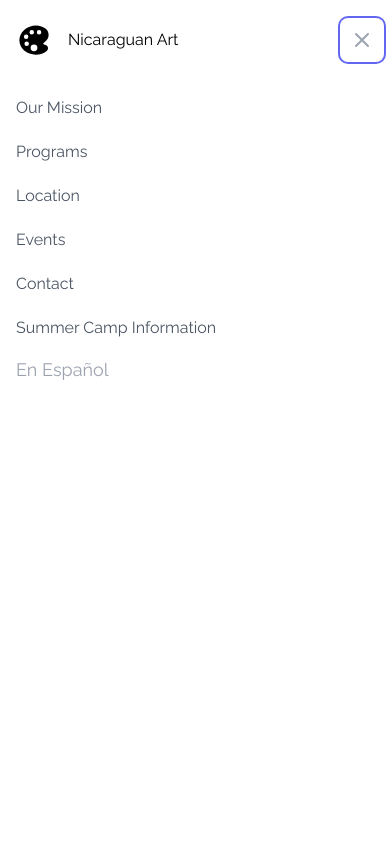
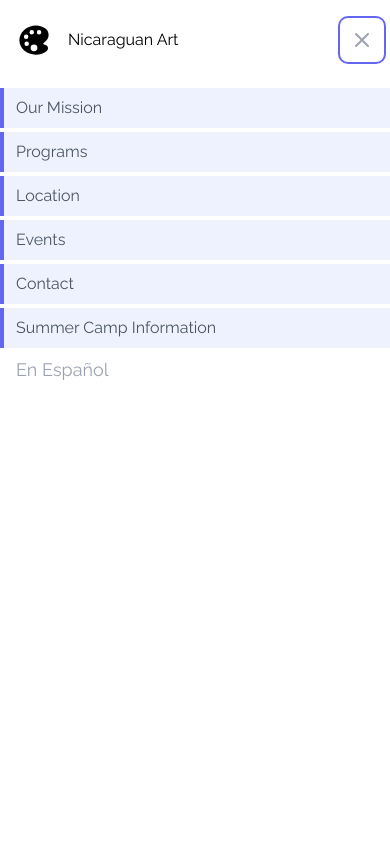
Before and after one commit to papadavis47/ometepe-art-and-education, a Next.js app: page / in a window 390 px wide. Both pictures are taken after a click on the button "Open main menu". Shown: the top 844 px of the page. Built offline with nearby package versions, Linux system fonts and the light colour scheme; a web font is replaced by a local one.

Commit message:
Add spanish functionality for mobile nav

```diff
--- a/components/NavBar/NavBar.js
+++ b/components/NavBar/NavBar.js
@@ -153,6 +153,7 @@
                         </Transition>
                       </Menu>
                     </div>
+                    {/* end desktop staff menu */}
                   </div>
                 </div>
 
@@ -183,22 +184,29 @@
 
             <Disclosure.Panel className='min-h-screen sm:hidden'>
               <div className='pt-2 pb-3 space-y-1'>
-                {navigation.map((item) => (
+                {!spanish &&
+                  navigation.map((item) => (
                     <Disclosure.Button
                       key={item.name}
-                    as='a'
+                      as='MyLink'
                       href={item.href}
-                    className={classNames(
-                      item.current
-                        ? "bg-indigo-50 border-indigo-500 text-indigo-700"
-                        : "border-transparent text-gray-600 hover:bg-gray-50 hover:border-gray-300 hover:text-gray-800",
-                      "block pl-3 pr-4 py-2 border-l-4 text-base font-medium capitalize"
-                    )}
-                    aria-current={item.current ? "page" : undefined}
+                      className='block py-2 pl-3 pr-4 text-base font-medium text-gray-600 capitalize border-l-4 border-indigo-500 bg-indigo-50 hover:bg-gray-50 hover:border-gray-300 hover:text-gray-800'
                     >
                       {item.name}
                     </Disclosure.Button>
                   ))}
+                {spanish &&
+                  spanishNavigation.map((item) => (
+                    <Disclosure.Button
+                      key={item.name}
+                      as='MyLink'
+                      href={item.href}
+                      className='block py-2 pl-3 pr-4 text-base font-medium text-gray-600 capitalize border-l-4 border-indigo-500 bg-indigo-50 hover:bg-gray-50 hover:border-gray-300 hover:text-gray-800'
+                    >
+                      {item.name}
+                    </Disclosure.Button>
+                  ))}
+                {/* language toggle for mobile */}
                 <button
                   type='button'
                   className='p-1 ml-auto text-gray-400 bg-white rounded-full hover:text-gray-500 focus:outline-none focus:ring-2 focus:ring-offset-2 focus:ring-indigo-500'
@@ -207,6 +215,7 @@
                   <span className='sr-only'>Toggle Spanish</span>
                   <span className='p-3 text-lg'>{spanish ? "English" : "En Español"}</span>
                 </button>
+                {/* end language toggle for mobile */}
               </div>
             </Disclosure.Panel>
           </>
```
Lines whose indentation alone changed are shown as unchanged.
